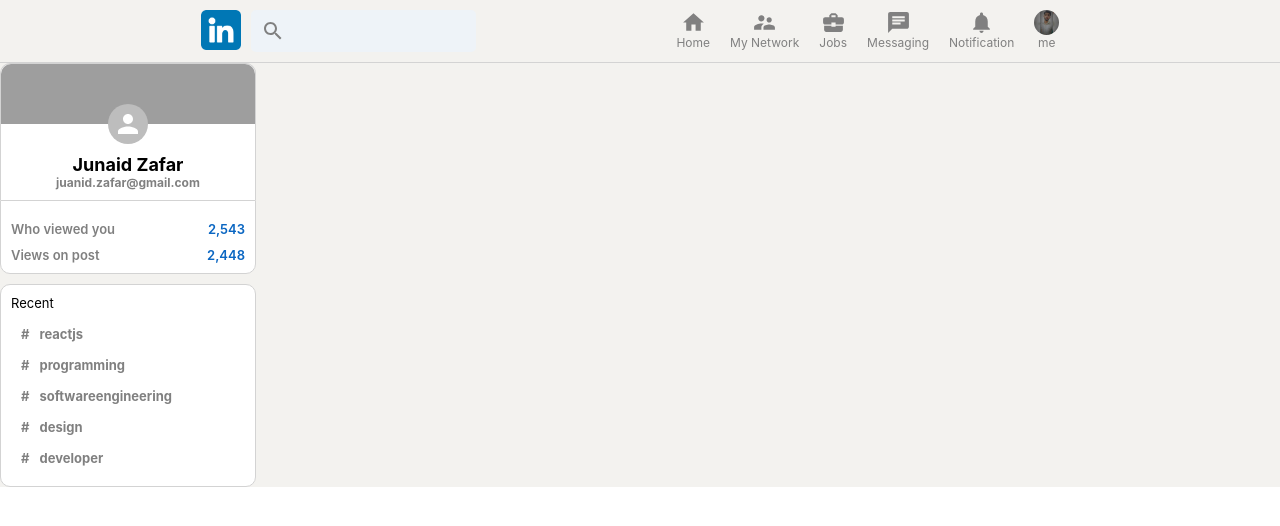
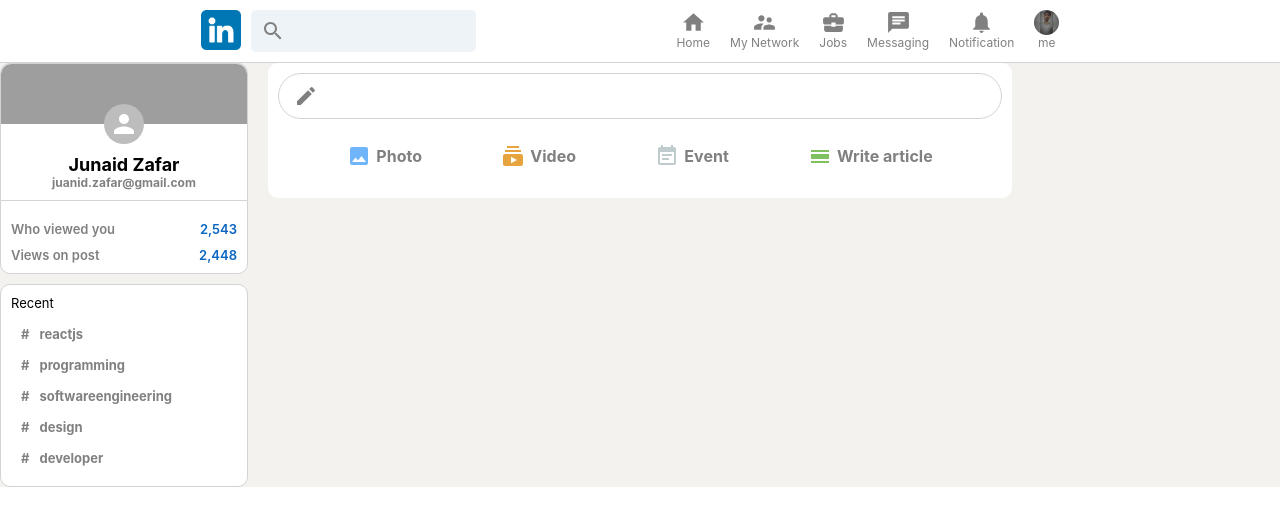
Before and after one commit to imjunaidzafar/Linkedin-clone-in-react, a React (Create React App) app: page / in a window 1280 px wide. Shown: the top 526 px of the page. Built offline with nearby package versions, Linux system fonts and the light colour scheme; grey boxes are pictures that could not be loaded.

Commit message:
add feed functionality

```diff
--- a/src/App.css
+++ b/src/App.css
@@ -2,7 +2,7 @@
     background-color: #f3f2ef;
     display: flex;
     flex-direction: column;
-    /* align-items: center; */
+    /* align-items: flex-start; */
 }
 .app__body{
     display: flex;
--- a/src/App.js
+++ b/src/App.js
@@ -1,21 +1,18 @@
 import "./App.css";
-import Header from "./Header";
-import Sidebar from "./Sidebar";
+import Header from "./components/header/Header";
+import Sidebar from "./components/sidebar/Sidebar";
+import Feed from "./components/feed/Feed";
 
 function App() {
   return (
     <div className="app">
 
-      {/* Header */}
       <Header />
 
       {/* App body */}
       <div className="app__body">
        < Sidebar />
-
-
-
-      {/* Feed */}
+      < Feed />
 
       {/* Widgets */}
       </div>
--- /dev/null
+++ b/src/components/feed/Feed.css
@@ -0,0 +1,43 @@
+.feed{
+    flex: 0.6;
+    margin: 0 20px;
+}
+
+
+.feed__inputContainer{
+   background-color: white;
+   padding: 10px;
+   padding-bottom: 20px;
+   border-radius: 10px;
+   margin-bottom: 20px;
+}
+
+.feed__input{
+    border: 1px solid lightgray;
+    border-radius: 30px;
+    display: flex;
+    padding: 10px;
+    color: gray;
+    padding-left: 15px;
+}
+
+.feed__input > form {
+    display: flex;
+    width: 100%;
+}
+
+.feed__input > form > input{
+    border: none;
+    flex: 1;
+    margin-left: 10px;
+    outline-width: 0;
+    font-weight: 600;
+}
+.feed__input > form > button{
+    display: none;
+}
+
+.feed__inputsOptions{
+    display: flex;
+    justify-content: space-evenly;
+}
--- /dev/null
+++ b/src/components/feed/Feed.js
@@ -0,0 +1,33 @@
+import React from "react";
+import "./Feed.css";
+import CreateIcon from "@mui/icons-material/Create";
+import ImageIcon from '@mui/icons-material/Image';
+import SubscriptionsIcon from '@mui/icons-material/Subscriptions';
+import EventNoteIcon from '@mui/icons-material/EventNote';
+import CalendarViewDayIcon from '@mui/icons-material/CalendarViewDay';
+import InputOption from "./inputOptions/InputOption";
+
+const Feed = () => {
+  return (
+    <div className="feed">
+      <div className="feed__inputContainer">
+        <div className="feed__input">
+          <CreateIcon />
+          <form>
+            <input type="text" />
+            <button type="submit">Send</button>
+          </form>
+        </div>
+        <div className="feed__inputsOptions">
+          <InputOption Icon={ImageIcon} title='Photo' color='#70B5F9' />
+          <InputOption Icon={SubscriptionsIcon} title='Video' color='#E7A33E' />
+          <InputOption Icon={EventNoteIcon} title='Event' color='#C0CBCD' />
+          <InputOption Icon={CalendarViewDayIcon} title='Write article' color='#7FC15E' />
+
+        </div>
+      </div>
+    </div>
+  );
+};
+
+export default Feed;
--- /dev/null
+++ b/src/components/feed/inputOptions/InputOption.css
@@ -0,0 +1,17 @@
+.inputOption {
+  display: flex;
+  align-items: center;
+  margin-top: 15px;
+  color: gray;
+  padding: 10px;
+  cursor: pointer;
+}
+
+.inputOption:hover {
+  background-color: whitesmoke;
+  border-radius: 10px;
+}
+
+.inputOption > h4 {
+  margin-left: 5px;
+}
--- /dev/null
+++ b/src/components/feed/inputOptions/InputOption.js
@@ -0,0 +1,13 @@
+import React from "react";
+import "./InputOption.css";
+
+const InputOption = ({ Icon, title, color }) => {
+  return (
+    <div className="inputOption">
+      <Icon style={{ color: color }} />
+      <h4>{title}</h4>
+    </div>
+  );
+};
+
+export default InputOption;
--- a/src/Header.css
+++ b/src/components/header/Header.css
@@ -2,6 +2,7 @@
   display: flex;
   position: sticky;
   top: 0;
+  background-color: white;
   justify-content: space-evenly;
   border-bottom: 0.1px solid lightgray;
   padding-top: 10px;
@@ -36,6 +37,6 @@
   background: none;
 }
 
-.header__right{
+.header__right {
   display: flex;
 }
--- a/src/Header.js
+++ b/src/components/header/Header.js
@@ -1,14 +1,14 @@
 import React from "react";
 import "./Header.css";
-import img1 from "./assets/IMG-20221106-164440-764.JPG";
-import img from "./assets/linkedin.png";
+import img1 from "../../assets/IMG-20221106-164440-764.JPG"
+import img from "../../assets/linkedin.png";
 import SearchIcon from "@mui/icons-material/Search";
 import HomeIcon from "@mui/icons-material/Home";
 import SupervisorAccountIcon from "@mui/icons-material/SupervisorAccount";
 import BusinessCenterIcon from "@mui/icons-material/BusinessCenter";
 import ChatIcon from "@mui/icons-material/Chat";
 import NotificationsIcon from "@mui/icons-material/Notifications";
-import HeaderOption from "./HeaderOption";
+import HeaderOption from "./headerOption/HeaderOption";
 
 const Header = () => {
   return (
```
Also changed, not shown: src/components/header/headerOption/HeaderOption.css (renamed from src/HeaderOption.css), src/components/header/headerOption/HeaderOption.js (renamed from src/HeaderOption.js), src/components/sidebar/Sidebar.css (renamed from src/Sidebar.css), src/components/sidebar/Sidebar.js (renamed from src/Sidebar.js).
